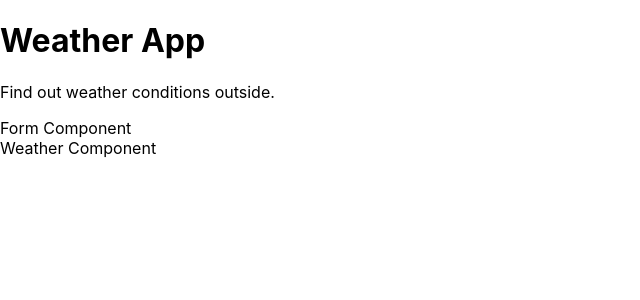
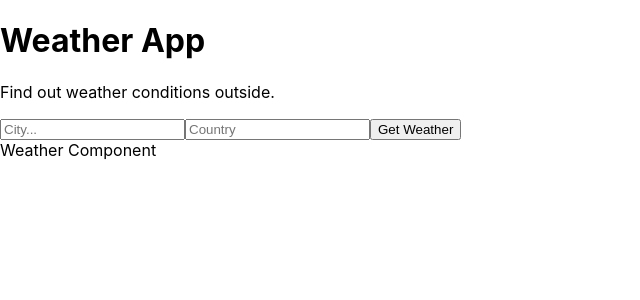
Before and after one commit to navapro/Weather, a React (Create React App) app: page / in a window 1280 px wide. Shown: the top 300 px of the page, without its empty margins (0-640 px from the left). Built offline with nearby package versions, Linux system fonts and the light colour scheme.

Commit message:
form for city and country

```diff
--- a/src/components/Form.js
+++ b/src/components/Form.js
@@ -3,7 +3,12 @@
 class Form extends React.Component{
     render(){
         return(
-            <div>Form Component</div>
+            <form onSubmit = {this.props.getWeather}>
+                <input type = "text" name = "city" placeholder = "City..."/>
+                <input type = "text" name = "country" placeholder = "Country"/>
+                <button> Get Weather </button>
+            </form>
+
         );
     }
 }
```
